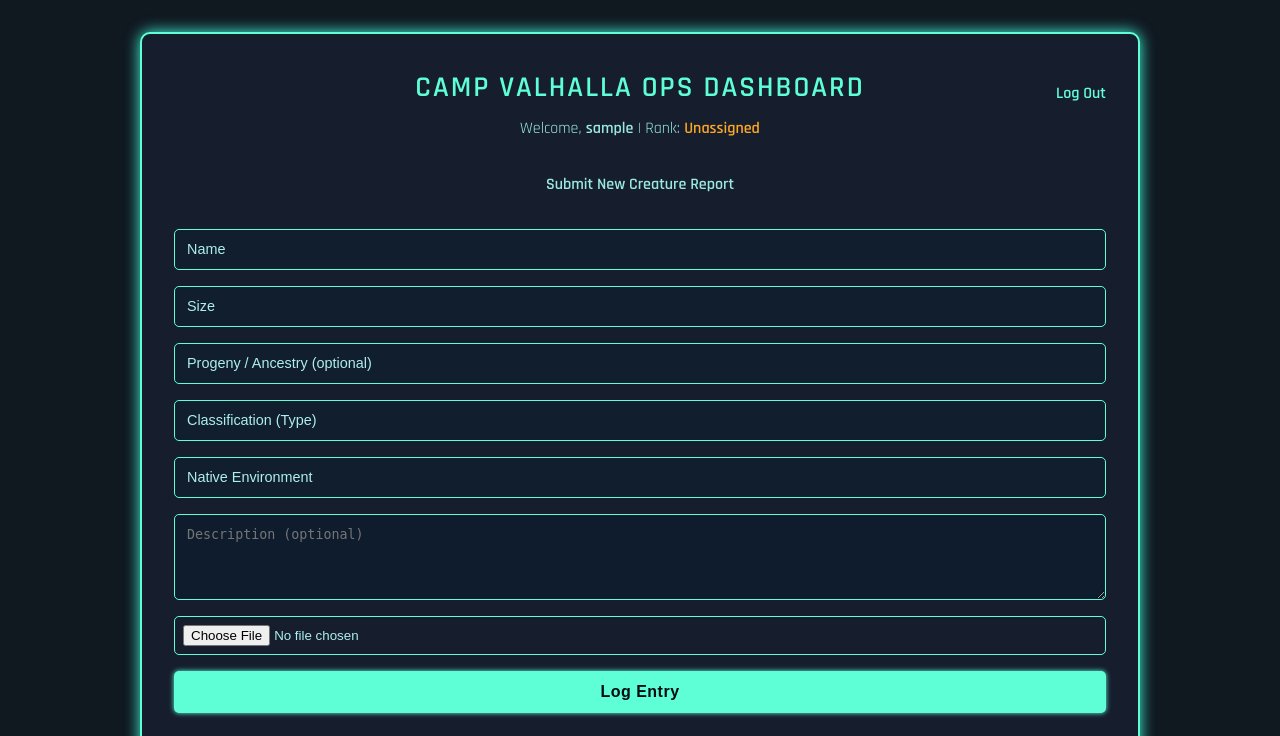
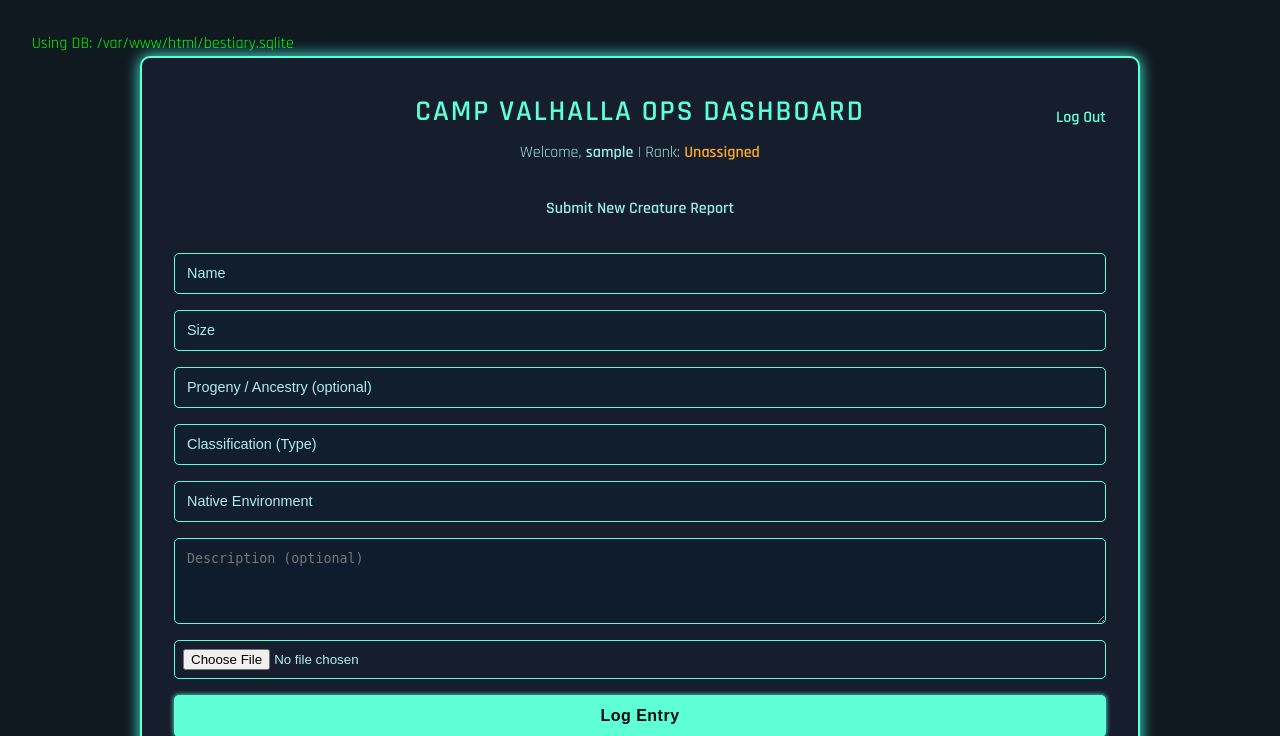
Before and after one commit to gitsclrk/bestiary, a PHP site: page /dashboard.php in a window 1280 px wide. Shown: the top 736 px of the page. Run offline with PHP 8.4, Linux system fonts and the light colour scheme; the visitor is signed in with stand-in values (Sample User, id 1); data comes from the database, SQL or seed files in the repository.

Commit message:
Update dashboard.php

```diff
--- a/dashboard.php
+++ b/dashboard.php
@@ -1,6 +1,7 @@
 <?php
 session_start();
 require 'db.php';
+echo "<p style='color:lime;'>Using DB: " . realpath(__DIR__ . '/bestiary.sqlite') . "</p>";
 
 if (!isset($_SESSION['user_id'])) {
     header("Location: index.php");
```
